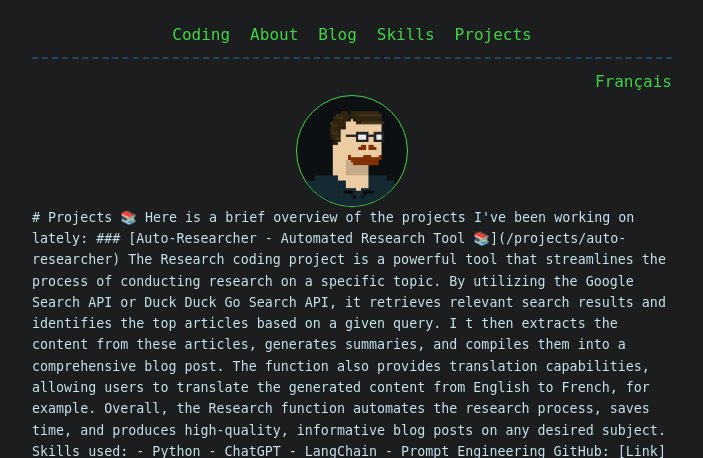
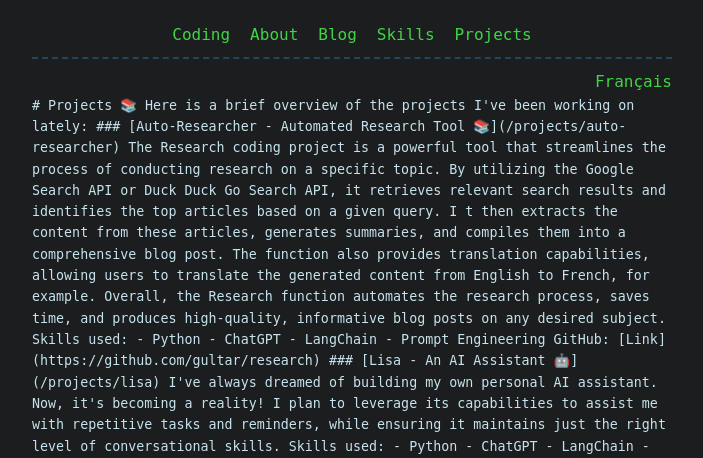
Before and after one commit to gultar/flask-portfolio, a Flask app: page /projects in a window 1280 px wide. Shown: the top 458 px of the page, without its empty margins (288-991 px from the left). Run offline with Flask 3, Linux system fonts and the light colour scheme; some libraries are stand-ins or nearby versions.

Commit message:
removed the picture

```diff
--- a/static/css/style.css
+++ b/static/css/style.css
@@ -340,6 +340,11 @@ h2, h3{
     color: var(--base03);
     animation: fadeIn;
     animation-duration: 0.8s;
+}
+
+.post-content img{
+    max-width: 800px;
+    max-height:auto;
 }
 
 .reading-time {
--- a/templates/projects.html
+++ b/templates/projects.html
@@ -17,12 +17,6 @@
                 <a href="/projects">English</a>
             {% endif %}
         </div>
-        <div class="pixel-portrait-container">
-            <span class="portrait-image-holder">
-                <span class="pixel-portrait"></span>
-            </span>
-            <!-- <img src="" alt="" class="pixel-portrait"/> -->
-        </div>
 
         <md-block id="portfolios">
 
```
Also changed, not shown: projects/auto-researcher.md (+2 -0 lines).
